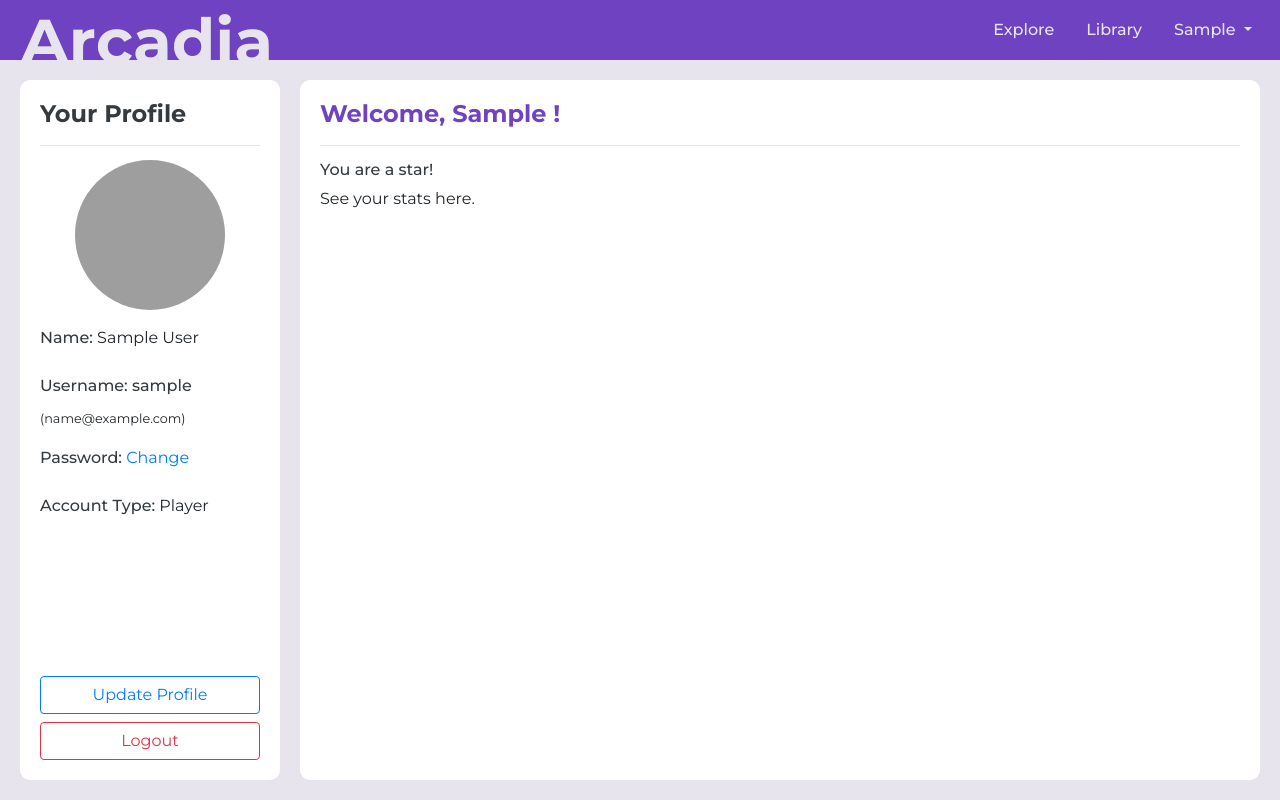
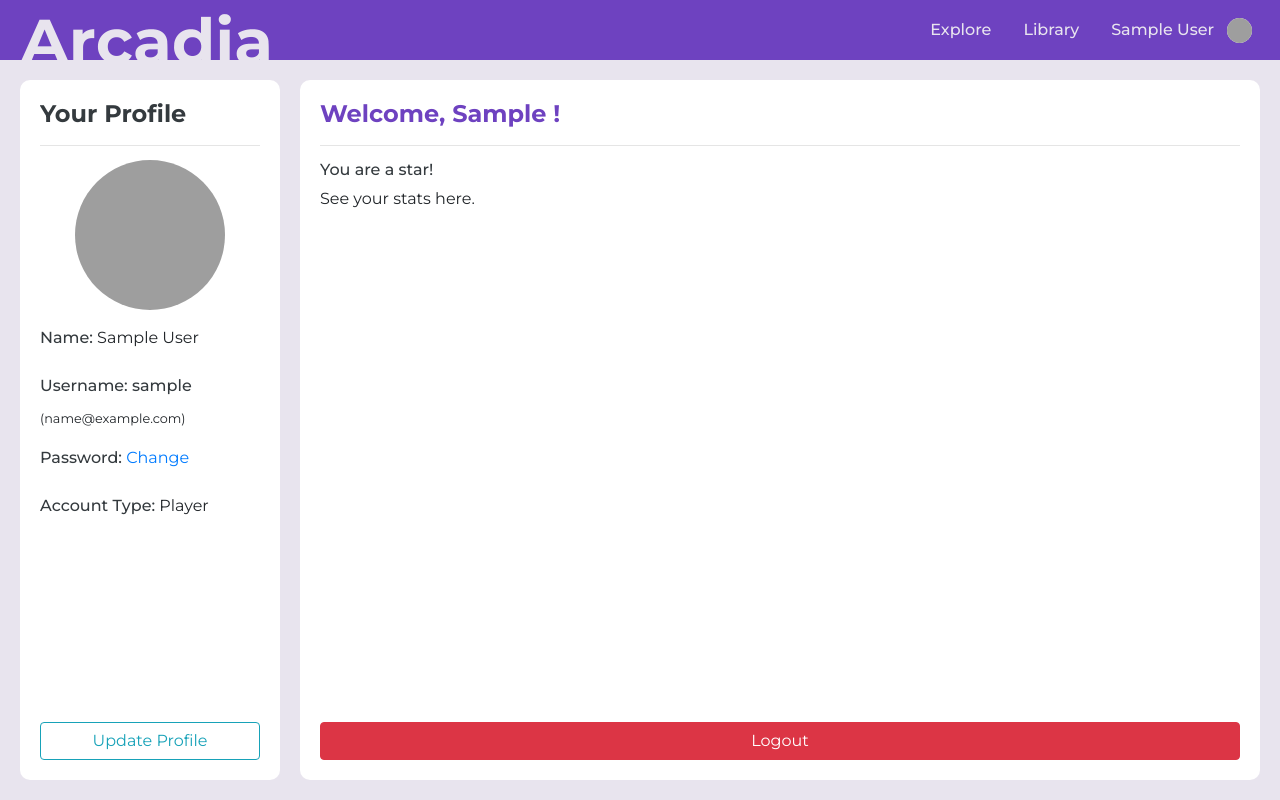
Before and after one commit to GuptaSiddhant/arcadia, a Django app: page /profile/ in a window 1280 px wide. Run offline with Django 3.2, Linux system fonts and the light colour scheme; the visitor is signed in with stand-in values (Sample User, id 1); some libraries are stand-ins or nearby versions; grey boxes are pictures that could not be loaded.

Commit message:
Dev Corner

```diff
--- a/app/static/css/base.css
+++ b/app/static/css/base.css
@@ -358,6 +358,14 @@ input:focus {
     object-fit: cover;
 }
 
+.nav_profile_image {
+    border-radius: 50%;
+    width: 25px;
+    height: 25px;
+    object-fit: cover;
+    background: #ffffff;
+}
+
 .pagination {
     margin: 10px 0 0 0 !important;
 }
--- a/project/templates/include/head.html
+++ /dev/null
@@ -1 +0,0 @@
-{% load static %}
--- a/project/templates/include/nav.html
+++ b/project/templates/include/nav.html
@@ -30,23 +30,24 @@
             <li class="nav-item">
                 <a class="nav-link" href="{% url 'library' %}">Library</a>
             </li>
-        <li id="nav-profile" class="nav-item">
-            <a class="nav-link dropdown-toggle" data-toggle="dropdown" aria-haspopup="true" aria-expanded="false"
-               id="dropdownProfile" href="{% url 'profile' %}">
+            {% if user.is_dev %}
+                <li class="nav-item">
+                    <a class="nav-link" href="{% url 'dev' %}">Dev Corner</a>
+                </li>
+            {% endif %}
+            <li class="nav-item">
+                <a class="nav-link" href="{% url 'profile' %}">
                     {% if user.first_name == '' %}
                         {{ user.username }}
                     {% else %}
-                {{ user.first_name }}
+                        {{ user.first_name }} {{ user.last_name }}
+                    {% endif %}
+                    {% if user.image != '' and 'no-image' not in user.image %}
+                        &nbsp <img class="nav_profile_image" src="{{ user.image }}">
                     {% endif %}
                 </a>
-            <div class="dropdown-menu dropdown-menu-right" aria-labelledby="dropdownProfile">
-                <a class="dropdown-item" href="{% url 'profile' %}">Profile</a>
-                <a class="dropdown-item" href="{% url 'logout' %}">Logout</a>
-            </div>
             </li>
-        <li id='nav-logout' class="nav-item hidden">
-            <a class="nav-link" href="{% url 'logout' %}">Logout</a>
-        </li>
+
         {% else %}
             <li class="nav-item">
                 <a class="nav-link" href="{% url 'explore' %}">Explore</a>
@@ -71,6 +72,9 @@
             {% if user.is_authenticated %}
                 <a class="dropdown-item" href="{% url 'explore' %}">Explore</a>
                 <a class="dropdown-item" href="{% url 'library' %}">Library</a>
+                {% if user.is_dev %}
+                    <a class="dropdown-item" href="{% url 'dev' %}">Dev Corner</a>
+                {% endif %}
                 <a class="dropdown-item" href="{% url 'profile' %}">Profile</a>
             {% else %}
                 <a class="dropdown-item" href="{% url 'explore' %}">Explore</a>
--- a/project/templates/profile/profile.html
+++ b/project/templates/profile/profile.html
@@ -42,11 +42,9 @@
     </div>
 {% endblock %}
 {% block side_foot %}
-    <button type="button" class="btn btn-outline-primary btn-block" onclick="location.href='{% url 'profileEdit' %}'">
+    <button type="button" class="btn btn-outline-info btn-block"
+            onclick="location.href='{% url 'profileEdit' %}'">
         Update Profile
-    </button>
-    <button type="button" class="btn btn-outline-danger btn-block" onclick="location.href='{% url 'logout' %}'">
-        Logout
     </button>
 {% endblock %}
 
@@ -61,13 +59,9 @@
     <h5>You are a star!</h5> See your stats here.
 {% endblock %}
 {% block main_foot %}
-    <div>
-        {% if user.is_dev %}
-            <button type="button" class="btn btn-primary btn-block" onclick="location.href='{% url 'gameAdd' %}'">
-                Add New Game
-            </button>
-        {% endif %}
-    </div>
+    <button type="button" class="btn btn-danger btn-block" onclick="location.href='{% url 'logout' %}'">
+        Logout
+    </button>
 {% endblock %}
 
 
--- a/project/templates/profile/profile_ext.html
+++ b/project/templates/profile/profile_ext.html
@@ -10,7 +10,7 @@
 
 
 {# Section : Sidebar #}
-{% block side_head %} Game Inventory {% endblock %}
+{% block side_head %} Player Library {% endblock %}
 {% block side_body %}
     {% with games=user2.inventory.all %}
         {% if games %}
@@ -121,6 +121,9 @@
                                 {% if game.price == 0 %}
                                     <a class="btn btn-outline-warning btn-sm" style="margin-top: 0"
                                        href="{% url 'game' game.id %}">Free to Play</a>
+                                {% elif  user == game.developer %}
+                                    <a class="btn btn-outline-info btn-sm" style="margin-top: 0"
+                                       href="{% url 'gameEdit' game.id %}">Edit Game</a>
                                 {% elif game in user.inventory.all %}
                                     <a class="btn btn-outline-success btn-sm" style="margin-top: 0"
                                        href="{% url 'game' game.id %}">Play</a>
--- a/project/urls.py
+++ b/project/urls.py
@@ -28,6 +28,7 @@ urlpatterns += [
 urlpatterns += [
     path('explore/', views.explore_view, name='explore'),
     path('library/', views.library_view, name='library'),
+    path('dev/', views.library_view, name='dev'),
     path('game/add/', views.game_add_view, name='gameAdd'),
     path('game/<int:game_id>/', views.game_play_view, name='game'),
     path('game/<int:game_id>/edit/', views.game_edit_view, name='gameEdit'),
```
Also changed, not shown: app/views.py (+11 -3 lines), project/templates/profile/library.html (+27 -13 lines). Lines whose indentation alone changed are shown as unchanged.
